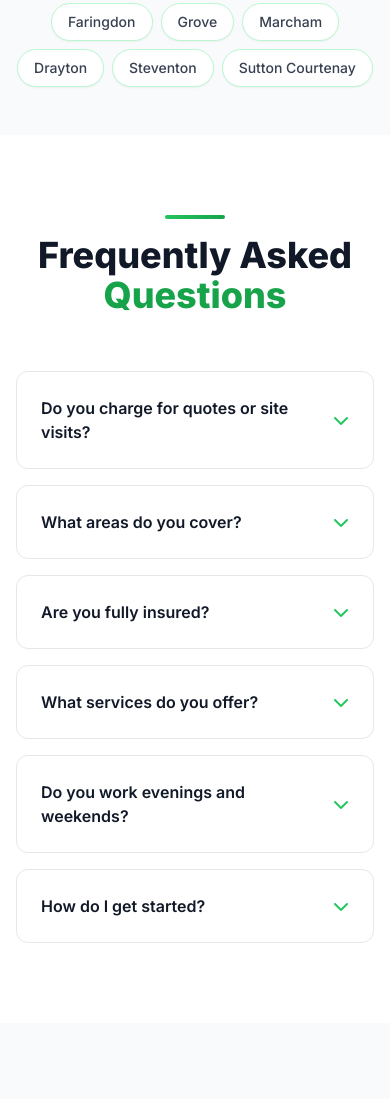
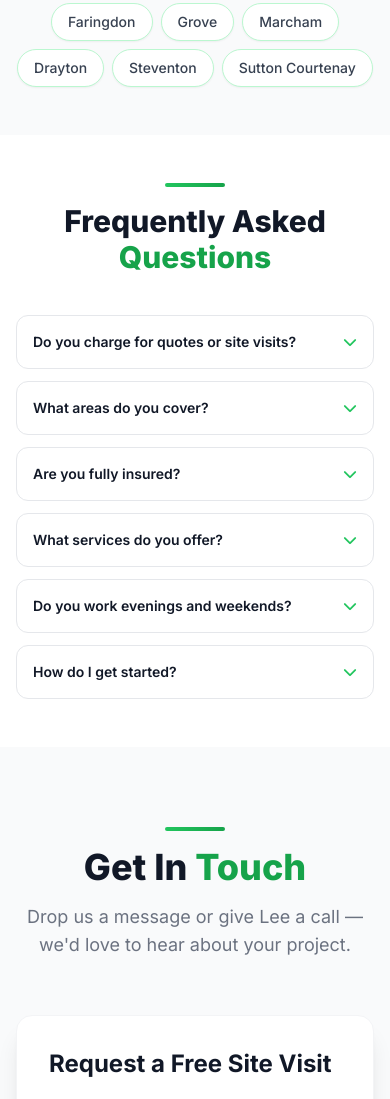
Before and after one commit to num876/ljs-landscaping, a website: page index.html in a window 390 px wide. Shown: the part 8068-9167 px from the top of the page. Drawn offline with Linux system fonts and the light colour scheme.

Commit message:
UI: Optimize 'FAQ' section for mobile screens

```diff
--- a/index.html
+++ b/index.html
@@ -592,65 +592,65 @@
     </section>
 
     <!-- ==================== FAQ ==================== -->
-    <section id="faq" class="py-20 bg-white">
+    <section id="faq" class="py-12 sm:py-20 bg-white">
         <div class="max-w-3xl mx-auto px-4 sm:px-6 lg:px-8">
-            <div class="text-center mb-14 reveal">
+            <div class="text-center mb-10 sm:mb-14 reveal">
                 <div class="section-accent mx-auto mb-4"></div>
-                <h2 class="text-4xl font-extrabold text-gray-900 mb-4">Frequently Asked <span class="text-green-600">Questions</span></h2>
+                <h2 class="text-3xl sm:text-4xl font-extrabold text-gray-900 mb-4">Frequently Asked <span class="text-green-600">Questions</span></h2>
             </div>
-            <div class="space-y-4 reveal">
+            <div class="space-y-3 sm:space-y-4 reveal">
                 <div class="faq-item border border-gray-200 rounded-xl overflow-hidden hover:border-green-300 transition-colors">
-                    <button class="faq-toggle w-full flex justify-between items-center p-6 text-left font-semibold text-gray-900 hover:text-green-700 transition-colors">
+                    <button class="faq-toggle w-full flex justify-between items-center p-4 sm:p-6 text-left text-sm sm:text-base font-semibold text-gray-900 hover:text-green-700 transition-colors">
                         <span>Do you charge for quotes or site visits?</span>
                         <i class="fas fa-chevron-down faq-chevron text-green-500"></i>
                     </button>
-                    <div class="faq-answer px-6 pb-0">
-                        <p class="text-gray-600 leading-relaxed pb-6">Not a penny. We'll come out, have a look at what needs doing, and give you a price on the spot &mdash; completely free.</p>
+                    <div class="faq-answer px-4 sm:px-6 pb-0">
+                        <p class="text-gray-600 text-sm sm:text-base leading-relaxed pb-4 sm:pb-6">Not a penny. We'll come out, have a look at what needs doing, and give you a price on the spot &mdash; completely free.</p>
                     </div>
                 </div>
                 <div class="faq-item border border-gray-200 rounded-xl overflow-hidden hover:border-green-300 transition-colors">
-                    <button class="faq-toggle w-full flex justify-between items-center p-6 text-left font-semibold text-gray-900 hover:text-green-700 transition-colors">
+                    <button class="faq-toggle w-full flex justify-between items-center p-4 sm:p-6 text-left text-sm sm:text-base font-semibold text-gray-900 hover:text-green-700 transition-colors">
                         <span>What areas do you cover?</span>
                         <i class="fas fa-chevron-down faq-chevron text-green-500"></i>
                     </button>
-                    <div class="faq-answer px-6 pb-0">
-                        <p class="text-gray-600 leading-relaxed pb-6">We're based in Abingdon and cover most of Oxfordshire &mdash; Didcot, Wantage, Wallingford, Oxford, Witney, Faringdon, and all the villages in between. Not sure if we cover your area? Just give us a ring.</p>
+                    <div class="faq-answer px-4 sm:px-6 pb-0">
+                        <p class="text-gray-600 text-sm sm:text-base leading-relaxed pb-4 sm:pb-6">We're based in Abingdon and cover most of Oxfordshire &mdash; Didcot, Wantage, Wallingford, Oxford, Witney, Faringdon, and all the villages in between. Not sure if we cover your area? Just give us a ring.</p>
                     </div>
                 </div>
                 <div class="faq-item border border-gray-200 rounded-xl overflow-hidden hover:border-green-300 transition-colors">
-                    <button class="faq-toggle w-full flex justify-between items-center p-6 text-left font-semibold text-gray-900 hover:text-green-700 transition-colors">
+                    <button class="faq-toggle w-full flex justify-between items-center p-4 sm:p-6 text-left text-sm sm:text-base font-semibold text-gray-900 hover:text-green-700 transition-colors">
                         <span>Are you fully insured?</span>
                         <i class="fas fa-chevron-down faq-chevron text-green-500"></i>
                     </button>
-                    <div class="faq-answer px-6 pb-0">
-                        <p class="text-gray-600 leading-relaxed pb-6">Yes &mdash; we carry full public liability insurance on every job. Your property is in safe hands.</p>
+                    <div class="faq-answer px-4 sm:px-6 pb-0">
+                        <p class="text-gray-600 text-sm sm:text-base leading-relaxed pb-4 sm:pb-6">Yes &mdash; we carry full public liability insurance on every job. Your property is in safe hands.</p>
                     </div>
                 </div>
                 <div class="faq-item border border-gray-200 rounded-xl overflow-hidden hover:border-green-300 transition-colors">
-                    <button class="faq-toggle w-full flex justify-between items-center p-6 text-left font-semibold text-gray-900 hover:text-green-700 transition-colors">
+                    <button class="faq-toggle w-full flex justify-between items-center p-4 sm:p-6 text-left text-sm sm:text-base font-semibold text-gray-900 hover:text-green-700 transition-colors">
                         <span>What services do you offer?</span>
                         <i class="fas fa-chevron-down faq-chevron text-green-500"></i>
                     </button>
-                    <div class="faq-answer px-6 pb-0">
-                        <p class="text-gray-600 leading-relaxed pb-6">Pretty much everything your garden needs &mdash; design and landscaping, lawn care, hedge trimming, patios, fencing, turfing, and full garden makeovers. If it's outdoors, we can probably help.</p>
+                    <div class="faq-answer px-4 sm:px-6 pb-0">
+                        <p class="text-gray-600 text-sm sm:text-base leading-relaxed pb-4 sm:pb-6">Pretty much everything your garden needs &mdash; design and landscaping, lawn care, hedge trimming, patios, fencing, turfing, and full garden makeovers. If it's outdoors, we can probably help.</p>
                     </div>
                 </div>
                 <div class="faq-item border border-gray-200 rounded-xl overflow-hidden hover:border-green-300 transition-colors">
-                    <button class="faq-toggle w-full flex justify-between items-center p-6 text-left font-semibold text-gray-900 hover:text-green-700 transition-colors">
+                    <button class="faq-toggle w-full flex justify-between items-center p-4 sm:p-6 text-left text-sm sm:text-base font-semibold text-gray-900 hover:text-green-700 transition-colors">
                         <span>Do you work evenings and weekends?</span>
                         <i class="fas fa-chevron-down faq-chevron text-green-500"></i>
                     </button>
-                    <div class="faq-answer px-6 pb-0">
-                        <p class="text-gray-600 leading-relaxed pb-6">Yes! We know life's busy, so we're happy to work around you. Early starts, evening finishes, weekends &mdash; whatever works best.</p>
+                    <div class="faq-answer px-4 sm:px-6 pb-0">
+                        <p class="text-gray-600 text-sm sm:text-base leading-relaxed pb-4 sm:pb-6">Yes! We know life's busy, so we're happy to work around you. Early starts, evening finishes, weekends &mdash; whatever works best.</p>
                     </div>
                 </div>
                 <div class="faq-item border border-gray-200 rounded-xl overflow-hidden hover:border-green-300 transition-colors">
-                    <button class="faq-toggle w-full flex justify-between items-center p-6 text-left font-semibold text-gray-900 hover:text-green-700 transition-colors">
+                    <button class="faq-toggle w-full flex justify-between items-center p-4 sm:p-6 text-left text-sm sm:text-base font-semibold text-gray-900 hover:text-green-700 transition-colors">
                         <span>How do I get started?</span>
                         <i class="fas fa-chevron-down faq-chevron text-green-500"></i>
                     </button>
-                    <div class="faq-answer px-6 pb-0">
-                        <p class="text-gray-600 leading-relaxed pb-6">Easy &mdash; just call us on 07535 423318 or fill in the form below. We'll have a quick chat, arrange a time to come and see the job, and get you a quote. No pressure, no hard sell.</p>
+                    <div class="faq-answer px-4 sm:px-6 pb-0">
+                        <p class="text-gray-600 text-sm sm:text-base leading-relaxed pb-4 sm:pb-6">Easy &mdash; just call us on 07535 423318 or fill in the form below. We'll have a quick chat, arrange a time to come and see the job, and get you a quote. No pressure, no hard sell.</p>
                     </div>
                 </div>
             </div>
```
Also changed, not shown: style.css.
